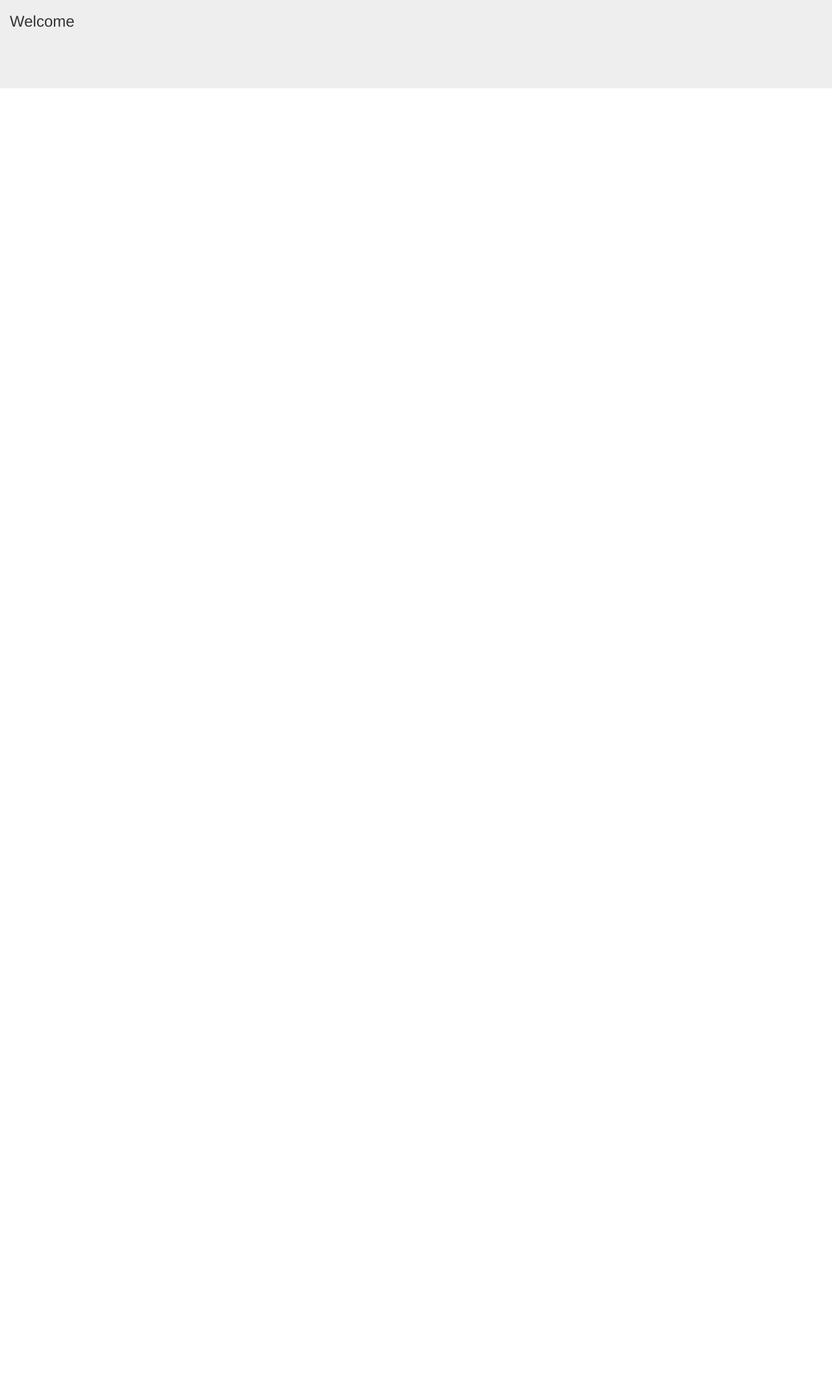
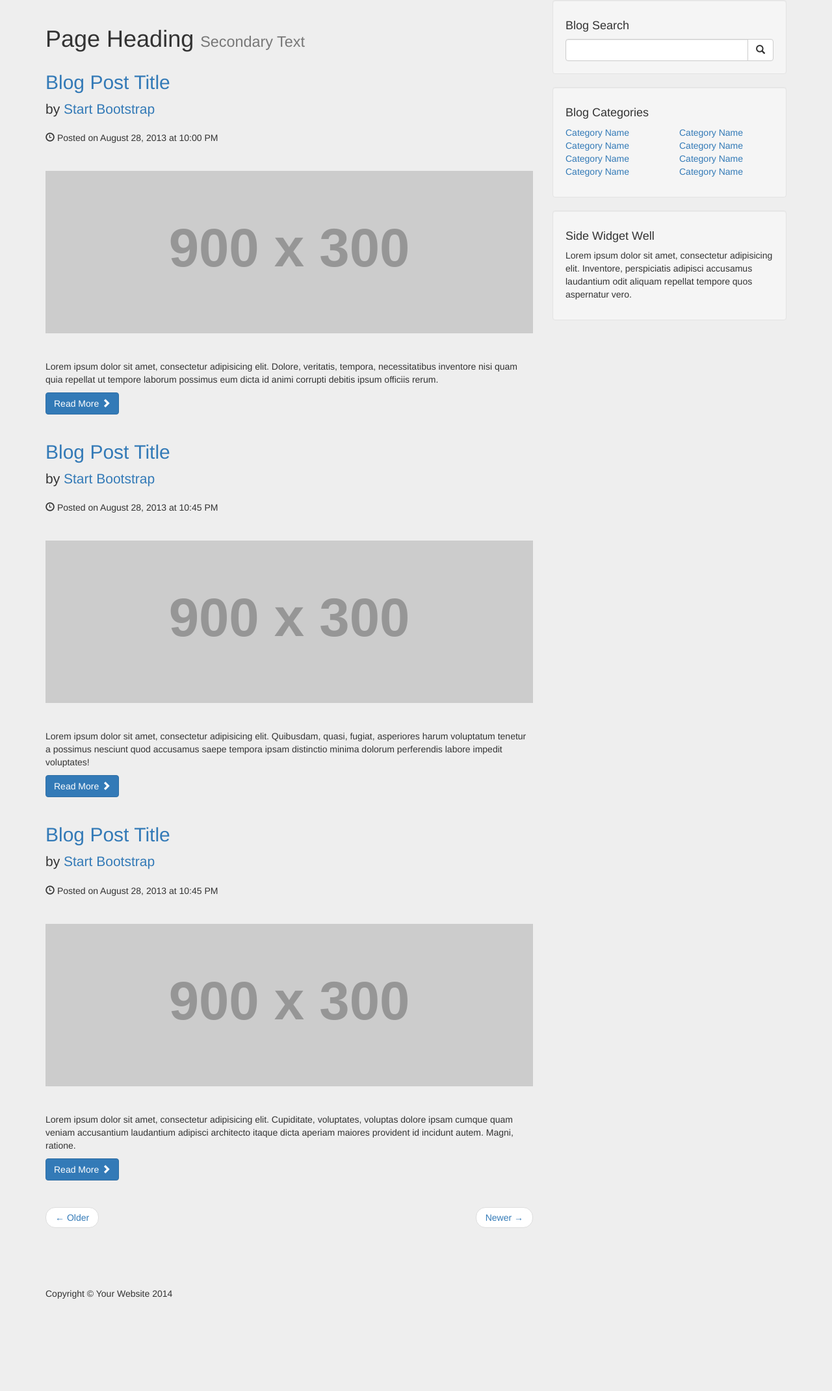
Before and after one commit to k-olejnicki/blog, a Rails app: page / in a window 1280 px wide. Shown: the part 51-2192 px from the top of the page at 65% size. Before the commit the page ends 187 px from the top, so only its background shows below. Run offline with Rails 7, Linux system fonts and the light colour scheme; grey boxes labelled with a size stand in for pictures from a placeholder-image service; style sheets or scripts are compiled from the project's sources; some libraries are stand-ins or nearby versions.

Commit message:
rails_apps_composer: add Bootstrap page layouts

```diff
--- /dev/null
+++ b/app/assets/stylesheets/blog-home.css
@@ -0,0 +1,9 @@
+/*!
+ * Start Bootstrap - Blog Home HTML Template (http://startbootstrap.com)
+ * Code licensed under the Apache License v2.0.
+ * For details, see http://www.apache.org/licenses/LICENSE-2.0.
+ */
+
+footer {
+    margin: 50px 0;
+}
--- a/app/views/visitors/index.html.erb
+++ b/app/views/visitors/index.html.erb
@@ -1 +1,150 @@
-<h3>Welcome</h3>
+<!-- Page Content -->
+<div class="container">
+
+    <div class="row">
+
+        <!-- Blog Entries Column -->
+        <div class="col-md-8">
+
+            <h1 class="page-header">
+                Page Heading
+                <small>Secondary Text</small>
+            </h1>
+
+            <!-- First Blog Post -->
+            <h2>
+                <%= link_to 'Blog Post Title', page_path('blogpost') %>
+            </h2>
+            <p class="lead">
+                by <%= link_to 'Start Bootstrap', root_path %>
+            </p>
+            <p><span class="glyphicon glyphicon-time"></span> Posted on August 28, 2013 at 10:00 PM</p>
+            <hr>
+            <img class="img-responsive" src="http://placehold.it/900x300" alt="">
+            <hr>
+            <p>Lorem ipsum dolor sit amet, consectetur adipisicing elit. Dolore, veritatis, tempora, necessitatibus inventore nisi quam quia repellat ut tempore laborum possimus eum dicta id animi corrupti debitis ipsum officiis rerum.</p>
+            <%= link_to ('Read More <span class="glyphicon glyphicon-chevron-right"></span>').html_safe, page_path('blogpost'), :class => "btn btn-primary" %>
+
+            <hr>
+
+            <!-- Second Blog Post -->
+            <h2>
+                <%= link_to 'Blog Post Title', page_path('blogpost') %>
+            </h2>
+            <p class="lead">
+                by <%= link_to 'Start Bootstrap', root_path %>
+            </p>
+            <p><span class="glyphicon glyphicon-time"></span> Posted on August 28, 2013 at 10:45 PM</p>
+            <hr>
+            <img class="img-responsive" src="http://placehold.it/900x300" alt="">
+            <hr>
+            <p>Lorem ipsum dolor sit amet, consectetur adipisicing elit. Quibusdam, quasi, fugiat, asperiores harum voluptatum tenetur a possimus nesciunt quod accusamus saepe tempora ipsam distinctio minima dolorum perferendis labore impedit voluptates!</p>
+            <%= link_to ('Read More <span class="glyphicon glyphicon-chevron-right"></span>').html_safe, page_path('blogpost'), :class => "btn btn-primary" %>
+
+            <hr>
+
+            <!-- Third Blog Post -->
+            <h2>
+                <%= link_to 'Blog Post Title', page_path('blogpost') %>
+            </h2>
+            <p class="lead">
+                by <%= link_to 'Start Bootstrap', root_path %>
+            </p>
+            <p><span class="glyphicon glyphicon-time"></span> Posted on August 28, 2013 at 10:45 PM</p>
+            <hr>
+            <img class="img-responsive" src="http://placehold.it/900x300" alt="">
+            <hr>
+            <p>Lorem ipsum dolor sit amet, consectetur adipisicing elit. Cupiditate, voluptates, voluptas dolore ipsam cumque quam veniam accusantium laudantium adipisci architecto itaque dicta aperiam maiores provident id incidunt autem. Magni, ratione.</p>
+            <%= link_to ('Read More <span class="glyphicon glyphicon-chevron-right"></span>').html_safe, page_path('blogpost'), :class => "btn btn-primary" %>
+
+            <hr>
+
+            <!-- Pager -->
+            <ul class="pager">
+                <li class="previous">
+                    <a href="#">&larr; Older</a>
+                </li>
+                <li class="next">
+                    <a href="#">Newer &rarr;</a>
+                </li>
+            </ul>
+
+        </div>
+
+        <!-- Blog Sidebar Widgets Column -->
+        <div class="col-md-4">
+
+            <!-- Blog Search Well -->
+            <div class="well">
+                <h4>Blog Search</h4>
+                <div class="input-group">
+                    <input type="text" class="form-control">
+                    <span class="input-group-btn">
+                        <button class="btn btn-default" type="button">
+                            <span class="glyphicon glyphicon-search"></span>
+                    </button>
+                    </span>
+                </div>
+                <!-- /.input-group -->
+            </div>
+
+            <!-- Blog Categories Well -->
+            <div class="well">
+                <h4>Blog Categories</h4>
+                <div class="row">
+                    <div class="col-lg-6">
+                        <ul class="list-unstyled">
+                            <li><a href="#">Category Name</a>
+                            </li>
+                            <li><a href="#">Category Name</a>
+                            </li>
+                            <li><a href="#">Category Name</a>
+                            </li>
+                            <li><a href="#">Category Name</a>
+                            </li>
+                        </ul>
+                    </div>
+                    <!-- /.col-lg-6 -->
+                    <div class="col-lg-6">
+                        <ul class="list-unstyled">
+                            <li><a href="#">Category Name</a>
+                            </li>
+                            <li><a href="#">Category Name</a>
+                            </li>
+                            <li><a href="#">Category Name</a>
+                            </li>
+                            <li><a href="#">Category Name</a>
+                            </li>
+                        </ul>
+                    </div>
+                    <!-- /.col-lg-6 -->
+                </div>
+                <!-- /.row -->
+            </div>
+
+            <!-- Side Widget Well -->
+            <div class="well">
+                <h4>Side Widget Well</h4>
+                <p>Lorem ipsum dolor sit amet, consectetur adipisicing elit. Inventore, perspiciatis adipisci accusamus laudantium odit aliquam repellat tempore quos aspernatur vero.</p>
+            </div>
+
+        </div>
+
+    </div>
+    <!-- /.row -->
+
+    <hr>
+
+    <!-- Footer -->
+    <footer>
+        <div class="row">
+            <div class="col-lg-12">
+                <p>Copyright &copy; Your Website 2014</p>
+            </div>
+            <!-- /.col-lg-12 -->
+        </div>
+        <!-- /.row -->
+    </footer>
+
+</div>
+<!-- /.container -->
```
Also changed, not shown: app/views/pages/blogpost.html.erb (added, +169 -0 lines).
